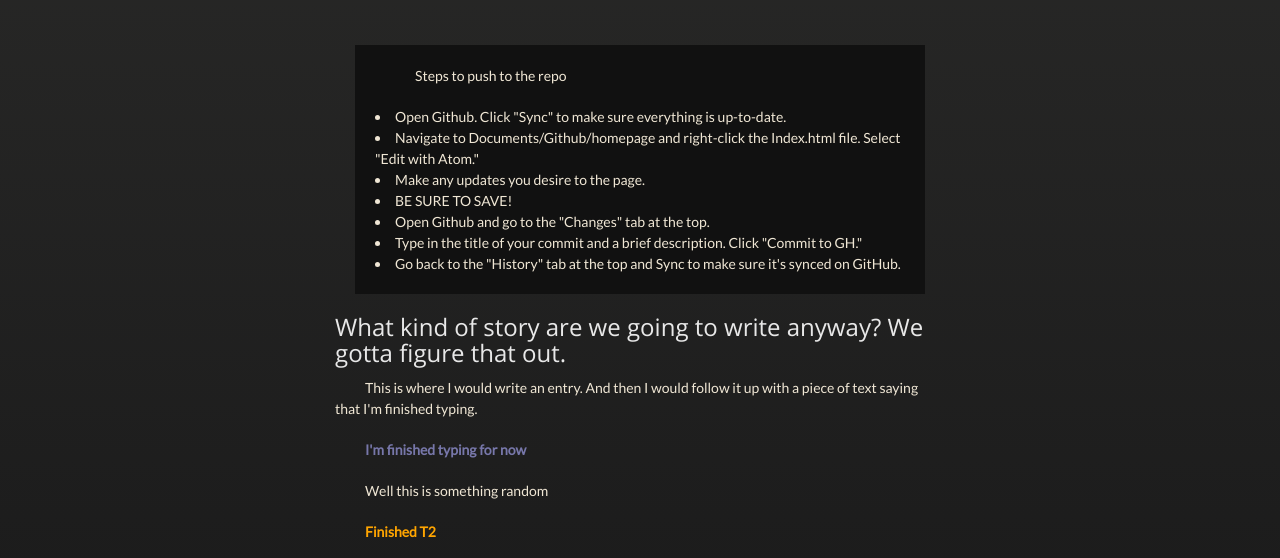
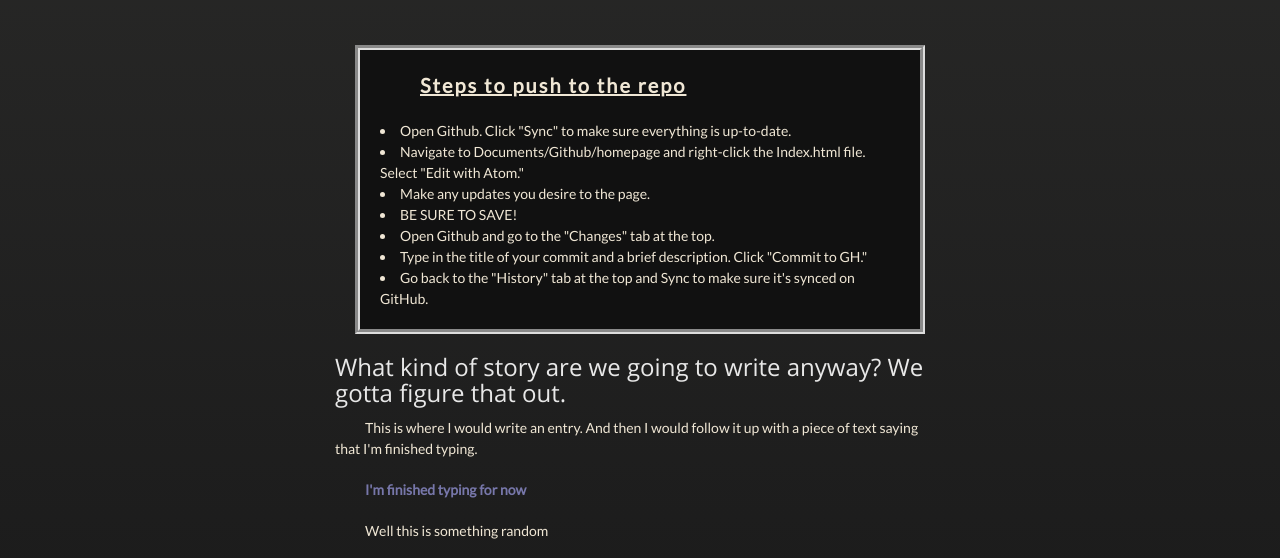
Before and after one commit to Tholen3/homepage, a plain HTML site: page index.html in a window 1280 px wide. Shown: the part 226-784 px from the top of the page. Drawn offline with nearby package versions, Linux system fonts and the light colour scheme.

Commit message:
Improved Step by Step Area

```diff
--- a/index.html
+++ b/index.html
@@ -77,7 +77,7 @@
         </div>
 <!--Step-by-step to push to Github -->
 <div class="stepByStep">
-        <ul>Steps to push to the repo</ul>
+        <ul class="stepsTitle">Steps to push to the repo</ul>
           <li>Open Github. Click "Sync" to make sure everything is up-to-date.</li>
           <li>Navigate to Documents/Github/homepage and right-click the Index.html file. Select "Edit with Atom."</li>
           <li>Make any updates you desire to the page.</li>
--- a/stylesheets/styles.css
+++ b/stylesheets/styles.css
@@ -1,8 +1,4 @@
 @import url(https://fonts.googleapis.com/css?family=Lato);
-
-body {
-  font-family: Lato;
-}
 
 .commentE {
   color: #77a;
@@ -25,12 +21,21 @@ body {
   margin: 20px;
   background-color: #111;
   padding: 20px;
+  border-style: groove;
+  border-color: #ddd;
+  border-width: 5px;
 }
 
 p {
   text-indent: 30px;
 }
 
+.stepsTitle {
+  font-weight: bold;
+  letter-spacing: 2px;
+  font-size: 20px;
+  text-decoration: underline;
+}
 
 @font-face {
   font-family: 'OpenSansLight';
@@ -175,7 +180,7 @@ button,
 input,
 select,
 textarea {
-  font-family: sans-serif;
+  font-family: Lato;
 }
 
 /*
```
Also changed, not shown: stylesheets/normalize.css.
